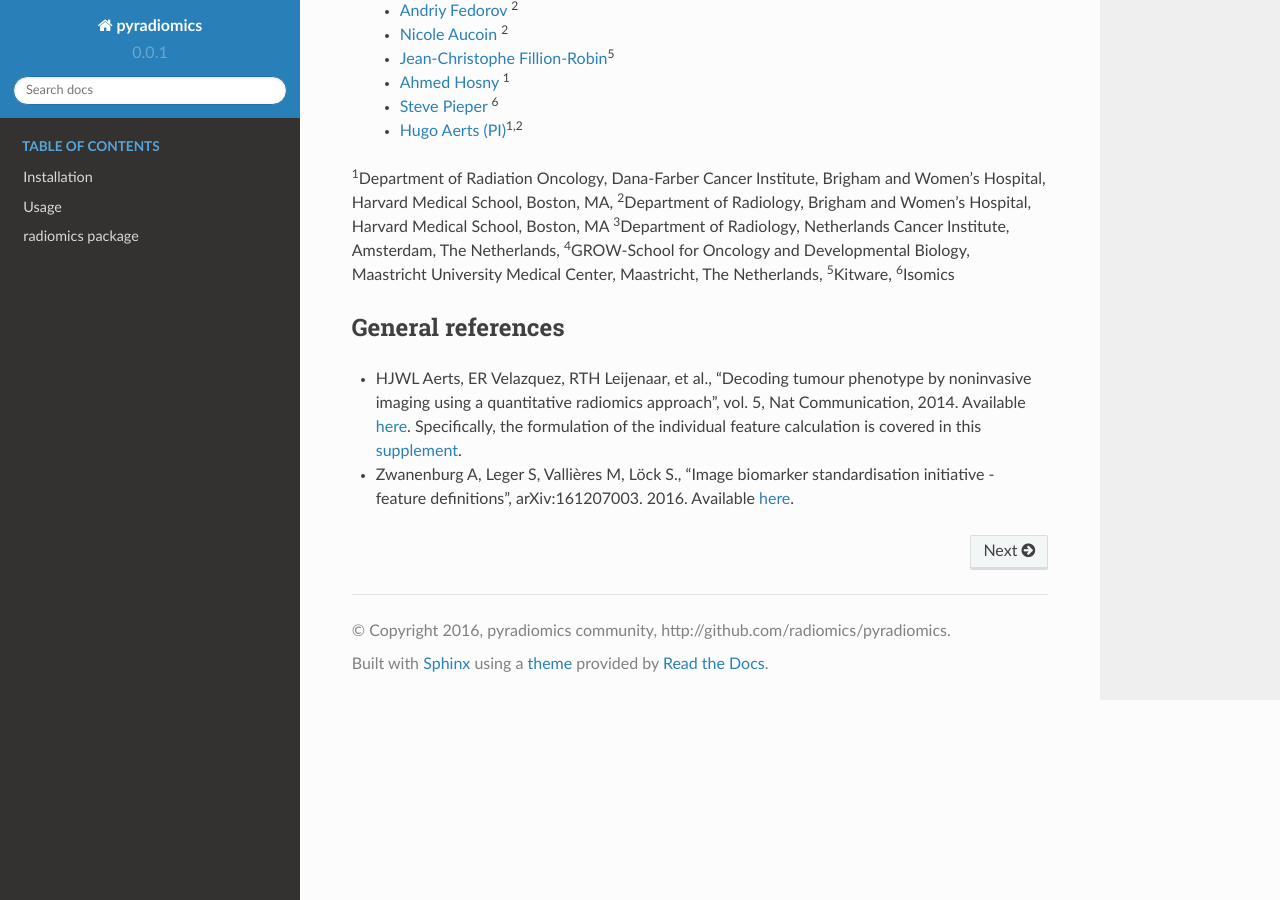
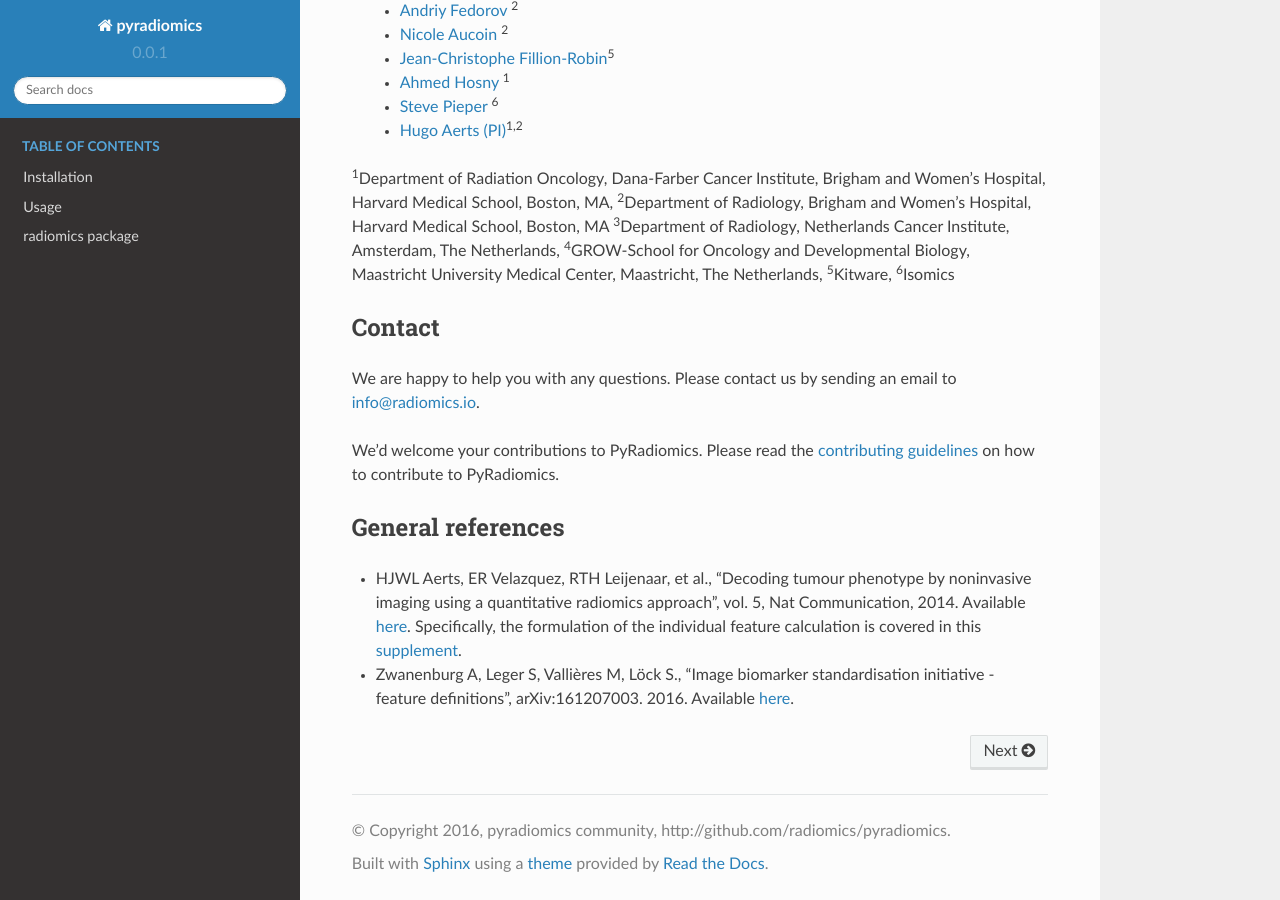
Before and after one commit to AIM-Harvard/pyradiomics, a Sphinx documentation site: the page built from docs/index.rst, in a window 1280 px wide and 900 px high, scrolled down 2770 px. Built offline with Sphinx 7.4.7 and the Read the Docs theme 2.0.0, drawn with Linux system fonts in a browser that asks for light colours.

Commit message:
DOC: Add contact information to README and documentation
Additionally, add a reference to contributing guidelines for developers.

```diff
--- a/docs/index.rst
+++ b/docs/index.rst
@@ -118,6 +118,15 @@ Developers
 :sup:`5`\ Kitware,
 :sup:`6`\ Isomics
 
+Contact
+-------
+We are happy to help you with any questions. Please contact us by sending an email to
+`info@radiomics.io <mailto:info@radiomics.io>`_.
+
+We'd welcome your contributions to PyRadiomics. Please read the
+`contributing guidelines <https://github.com/Radiomics/pyradiomics/blob/master/CONTRIBUTING.md>`_ on how to contribute
+to PyRadiomics.
+
 General references
 ------------------
 * HJWL Aerts, ER Velazquez, RTH Leijenaar, et al., "Decoding tumour phenotype by noninvasive imaging using a
```
Also changed, not shown: README.md (+9 -1 lines).
